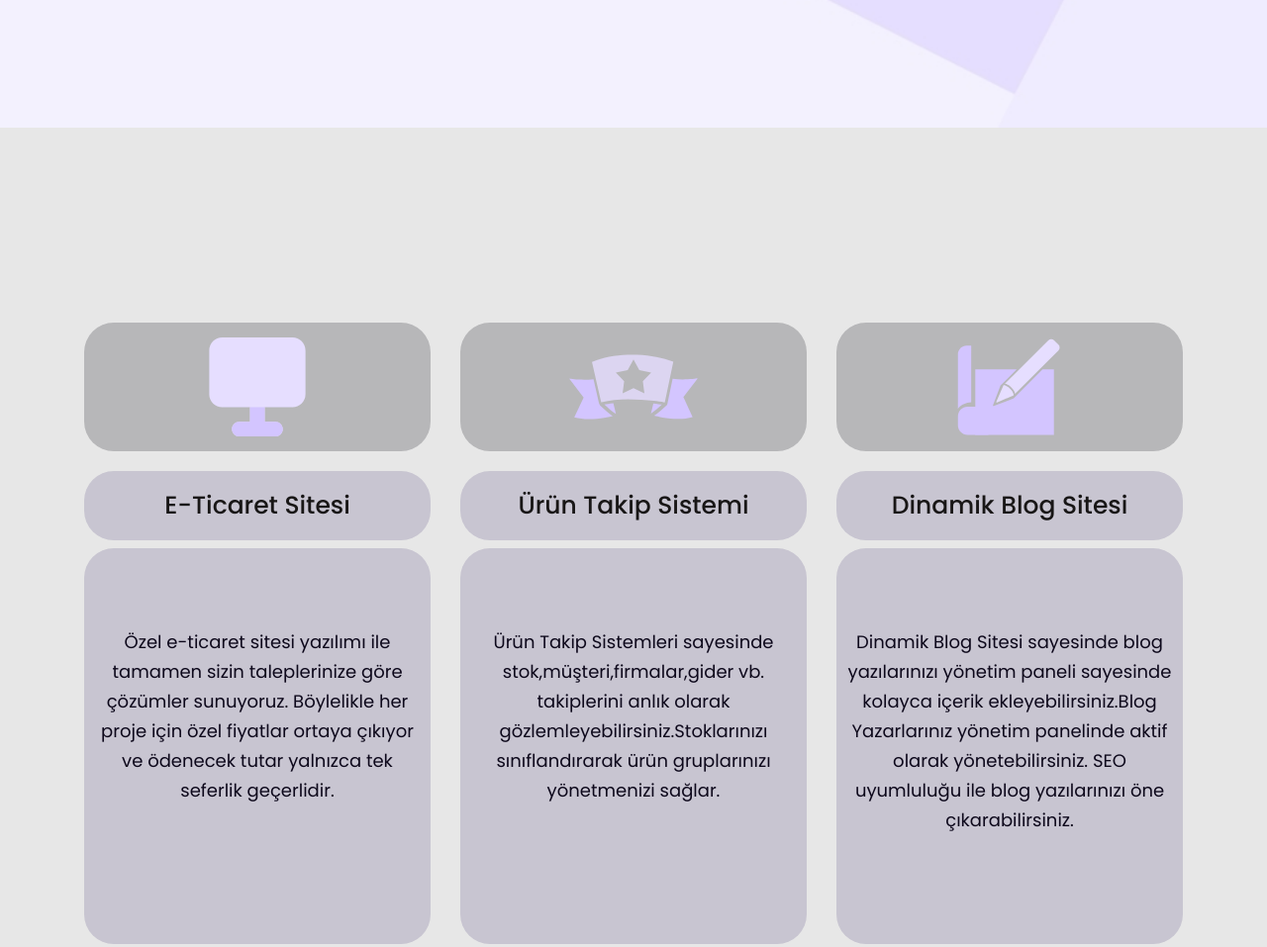
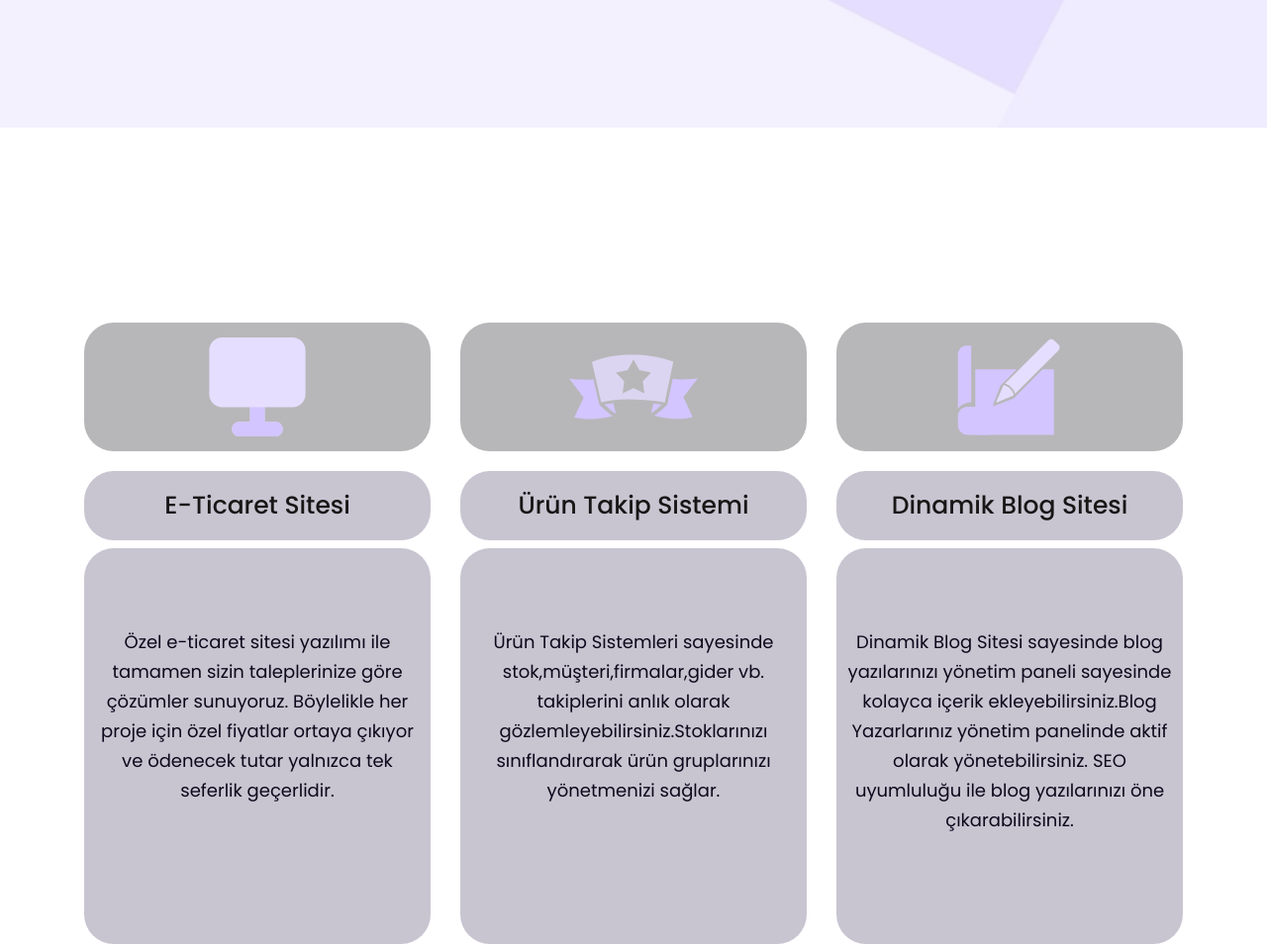
Before and after one commit to oguzhanagir/frontend-corporate-els, a plain HTML site: page services.html in a window 1280 px wide. Shown: the part 400-1357 px from the top of the page at 99% size. Drawn offline with Linux system fonts and the light colour scheme.

Commit message:
Update style.css

```diff
--- a/assets/css/style.css
+++ b/assets/css/style.css
@@ -968,7 +968,7 @@ a {
 .services-section{
     margin-top: 135px;
     text-align: center;
-    background-color: rgba(220, 220, 220, 0.671);
+
 
 }
 
```
